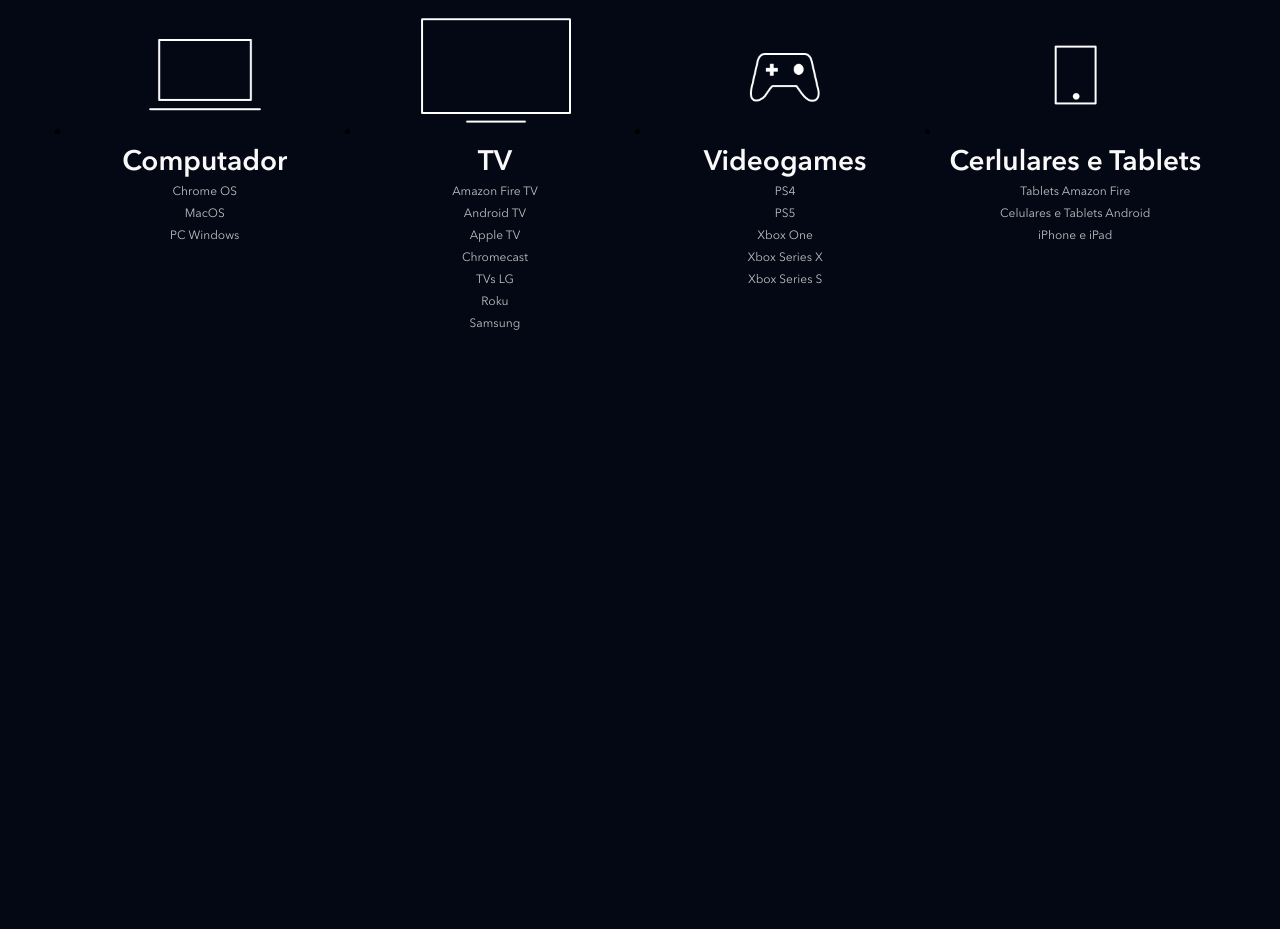
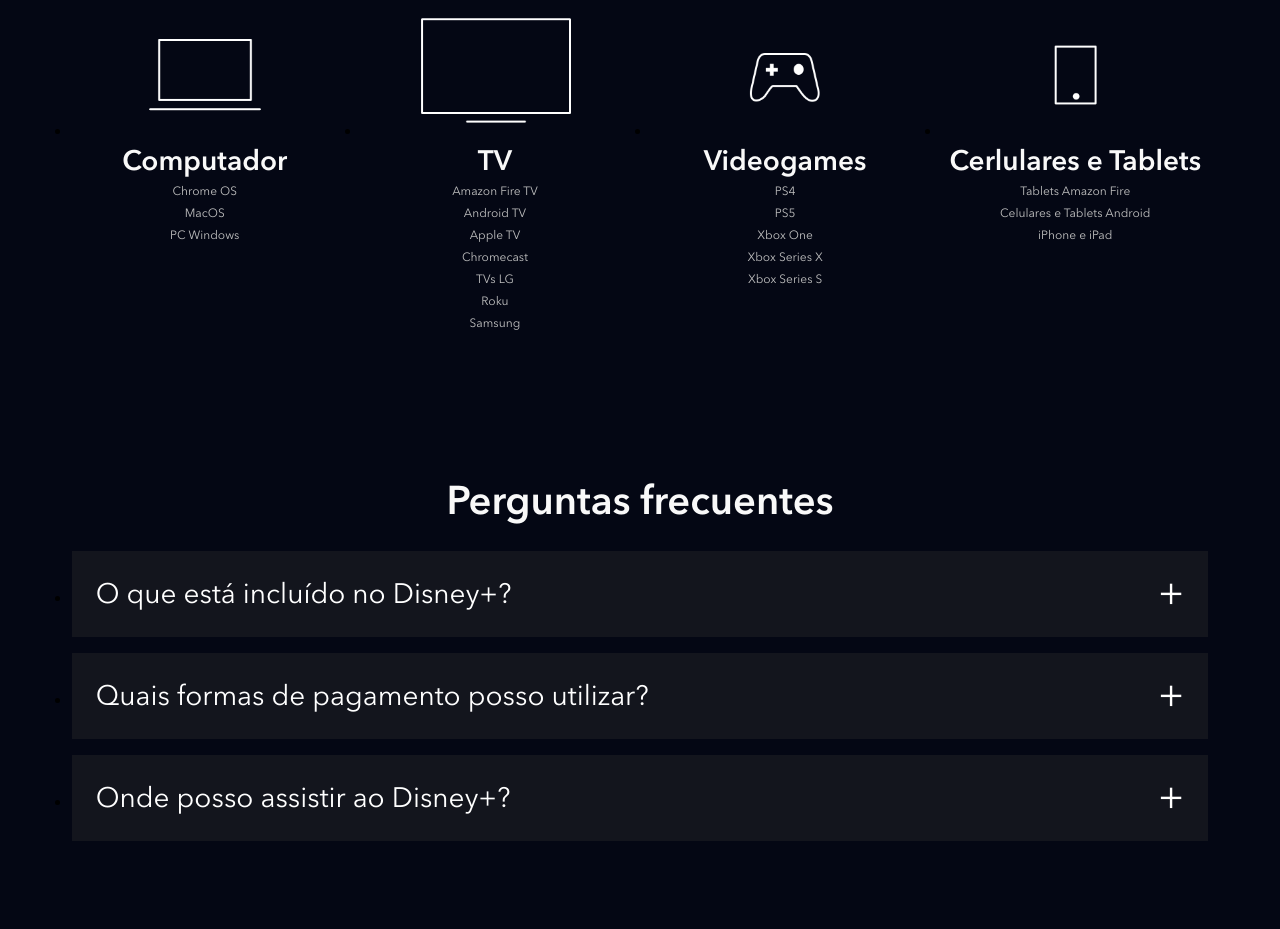
Before and after one commit to francomasa/clone_disneyplus, a website: page index.html in a window 1280 px wide. Shown: the part 3947-4876 px from the top of the page. Before the commit the page ends 4352 px from the top, so only its background shows below. Drawn offline with nearby package versions, Linux system fonts and the light colour scheme; files that its build step writes are made by us from their sources; files whose address does not match are found by name.

Commit message:
section faq created

```diff
--- a/index.html
+++ b/index.html
@@ -217,6 +217,42 @@
             </li>
         </ul>
     </section>
+
+    <section class="faq">
+        <h2 class="title">Perguntas frecuentes</h2>
+        <ul class="faq__questions">
+            <li class="faq__questions__item">
+                <div class="faq__questions__item__question" data-faq-question>
+                    O que está incluído no Disney+?
+                </div>
+                <div class="faq__questions__item__answer text">
+                    <p>Benefícios de assinar o Disney+:</p>
+                    <ul class="faq__questions__item__answer__list">
+                        <li class="faq__questions__item__answer__list__item">Estreias de filmes, séries originais e clássicos da Disney, Pixar, Marvel, Star Wars, National Geographic e Star.</li>
+                        <li class="faq__questions__item__answer__list__item">Estreias de filmes, séries originais e clássicos da Disney, Pixar, Marvel, Star Wars, National Geographic e Star.Os torneios mais importantes do mundo e programas da ESPN ao vivo.</li>
+                        <li class="faq__questions__item__answer__list__item">Até quatro telas ao mesmo tempo com o Disney+ Premium, e até duas com o Disney+ Padrão.</li>
+                        <li class="faq__questions__item__answer__list__item">Downloads, criação de perfis e controle parental para personalizar a experiência por idade, de acordo com o seu plano.</li>
+                    </ul>
+                </div>
+            </li>
+            <li class="faq__questions__item">
+                <div class="faq__questions__item__question" data-faq-question>
+                    Quais formas de pagamento posso utilizar?
+                </div>
+                <div class="faq__questions__item__answer text--big">
+                    Você pode pagar com cartão de crédito, débito ou Mercado Pago, ou por meio de empresas parceiras, como Mercado Livre e provedores locais de TV, telefone e internet.
+                </div>
+            </li>
+            <li class="faq__questions__item">
+                <div class="faq__questions__item__question" data-faq-question>
+                    Onde posso assistir ao Disney+?
+                </div>
+                <div class="faq__questions__item__answer text--big">
+                    O aplicativo do Disney+ está disponível em dispositivos móveis, navegadores, videogames, decodificadores e smart TVs. Confira a lista completa de dispositivos compatíveis na Central de Ajuda.
+                </div>
+            </li>
+        </ul>
+    </section>
     <script src="./src/scripts/main.js"></script>
 </body>
 </html>
--- a/src/scripts/main.js
+++ b/src/scripts/main.js
@@ -1,5 +1,7 @@
 document.addEventListener('DOMContentLoaded', function() {
     const buttons = document.querySelectorAll('[data-tab-button]');
+    const questions = document.querySelectorAll('[data-faq-question]');
+
 
     for(let i = 0; i < buttons.length; i++) {
         buttons[i].addEventListener('click', function(botao){
@@ -11,6 +13,19 @@
                 botao.target.classList.add('shows__tabs__button--is-active')
         })
     }
+
+    //section FAQ
+    for (let i = 0; i < questions.length; i++) {
+        questions[i].addEventListener('click', abreOuFechaResposta);
+    }
+
+    function abreOuFechaResposta(elemento) {
+        const classe = 'faq__questions__item--is-open';
+        const elementoPai = elemento.target.parentNode;
+
+        elementoPai.classList.toggle(classe);
+    }
+
 
     function removeBotaoAtivo() {
         const buttons = document.querySelectorAll('[data-tab-button]');
--- /dev/null
+++ b/src/styles/_faq.scss
@@ -0,0 +1,65 @@
+.faq {
+    padding: 5.6vw;
+
+    h2 {
+        text-align: center;
+        margin-bottom:24px ;
+    }
+
+    &__questions {
+
+        &__item {
+            background-color: #13151d;
+            margin-bottom: 16px;
+
+
+            &__question {
+                color: #fff;
+                font-size: 28px;
+                padding: 24px;
+                display: block;
+                cursor: pointer;
+                position: relative;
+
+                &::after {
+                    content: '+';
+                    position: absolute;
+                    top: 0;
+                    right: 24px;
+                    height: 100%;
+                    display: flex;
+                    align-items: center;
+                    font-size: 40px;
+                }
+            }
+
+            &__answer {
+                height: 0;
+                overflow: hidden;
+                padding: 0 24px;
+                transition: height, .5s ease;
+
+                ul {
+                    margin-left: 24px;
+
+                    li {
+                        padding: 8px 0;
+                    }
+                }
+            }
+
+            &--is-open {
+                .faq__questions__item__question::after {
+                    content: '-';
+                    font-size: 60px;
+                    right: 24px;
+                }
+                .faq__questions__item__answer {
+                    height: auto;
+                    padding-bottom: 24px;
+                    transition: height, .5s ease;
+                }
+            }
+        }
+    }
+}
--- a/src/styles/main.scss
+++ b/src/styles/main.scss
@@ -3,6 +3,7 @@
 @use 'shows';
 @use 'plans';
 @use 'available-devices';
+@use 'faq';
 
 @font-face {
     font-family: Avenir;
```
